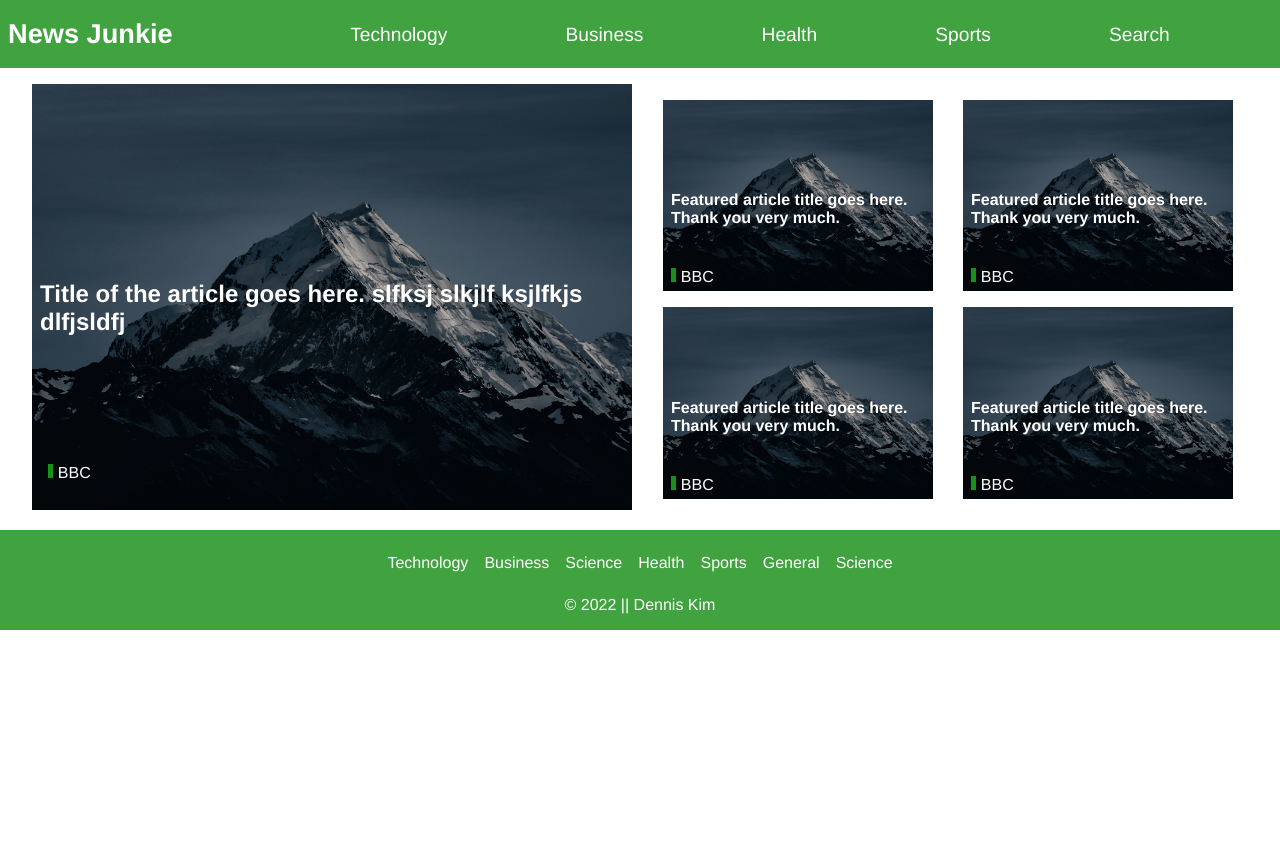
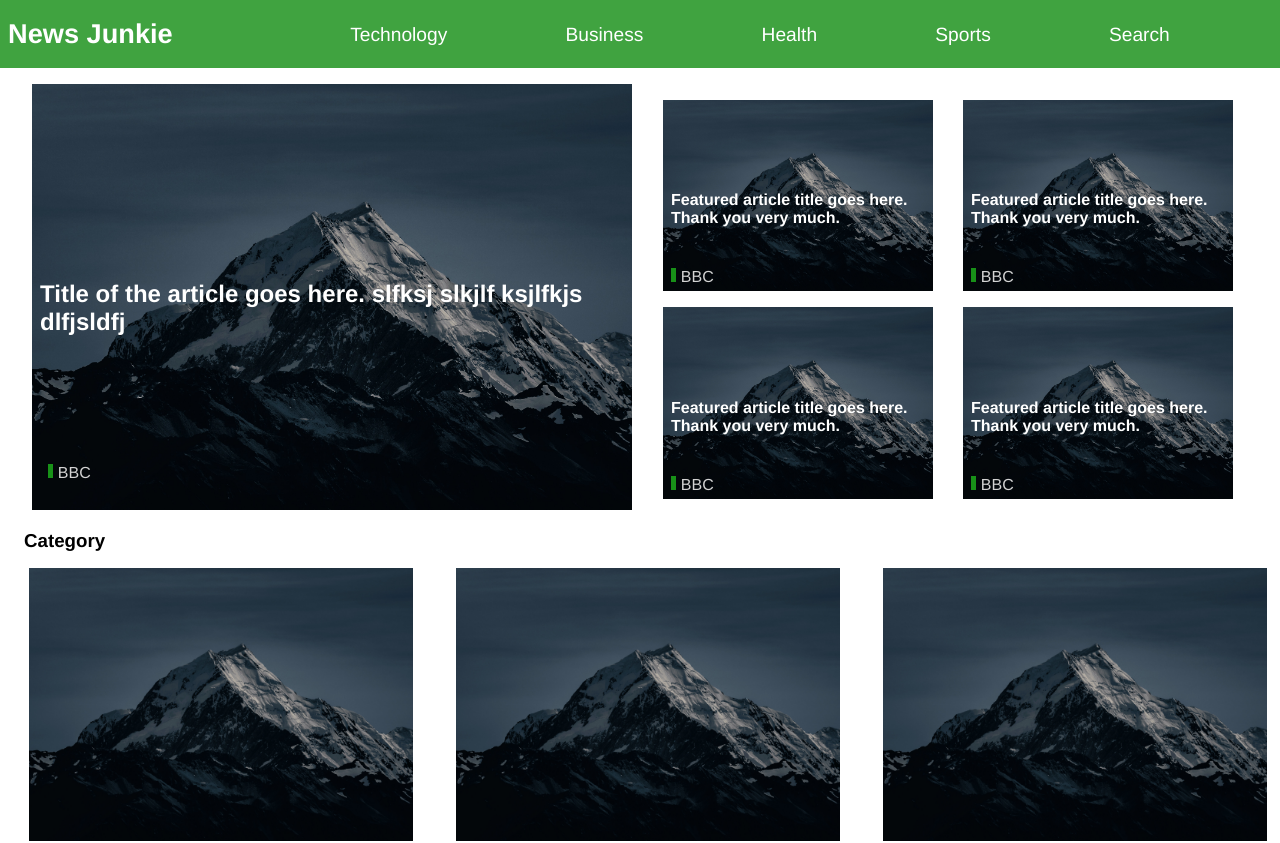
Before and after one commit to dennisk94/News-Junkie, a Vue app: page / in a window 1280 px wide. Shown: the top 843 px of the page. Before the commit the page ends 800 px from the top, so only its background shows below. Built offline with nearby package versions, Linux system fonts and the light colour scheme.

Commit message:
add minor css changes

```diff
--- a/src/assets/main.css
+++ b/src/assets/main.css
@@ -8,6 +8,8 @@
     --header-hover: #e6e6e6;
     --anchor-item-hover: #e6e6e6;
     --nav-item-hover: #50c550;
+    --featured-attribution: #d3d3d3;
+    --attribution: #767676;
   }
 
 body {
--- a/src/components/Headlines.vue
+++ b/src/components/Headlines.vue
@@ -74,7 +74,8 @@ export default {
   position: absolute;
   bottom: 1rem;
   left: 1rem;
-  color: var(--white);
+  color: var(--featured-attribution);
+  text-transform: uppercase;
 }
 .attribution::before {
   content: "";
@@ -143,7 +144,7 @@ export default {
   }
   .featured-article-attribution {
     bottom: 0.3rem;
-    color: var(--white);
+    color: var(--featured-attribution);
   }
 }
 @media (min-width: 62.5em) {
--- a/src/views/HomeView.vue
+++ b/src/views/HomeView.vue
@@ -1,16 +1,19 @@
 <template>
   <div class="home">
     <Headlines />
+    <Category />
   </div>
 </template>
 
 <script>
 import { fetchTopHeadlines } from "../composables/fetchTopHeadlines";
 import Headlines from "@/components/Headlines.vue";
+import Category from "../components/Category.vue";
 
 export default {
   components: {
     Headlines,
+    Category,
   },
   setup() {
     // fetchTopHeadlines();
@@ -26,3 +29,9 @@ export default {
   },
 };
 </script>
+<style>
+.home {
+  max-width: 1300px;
+  margin: 0 auto;
+}
+</style>
```
